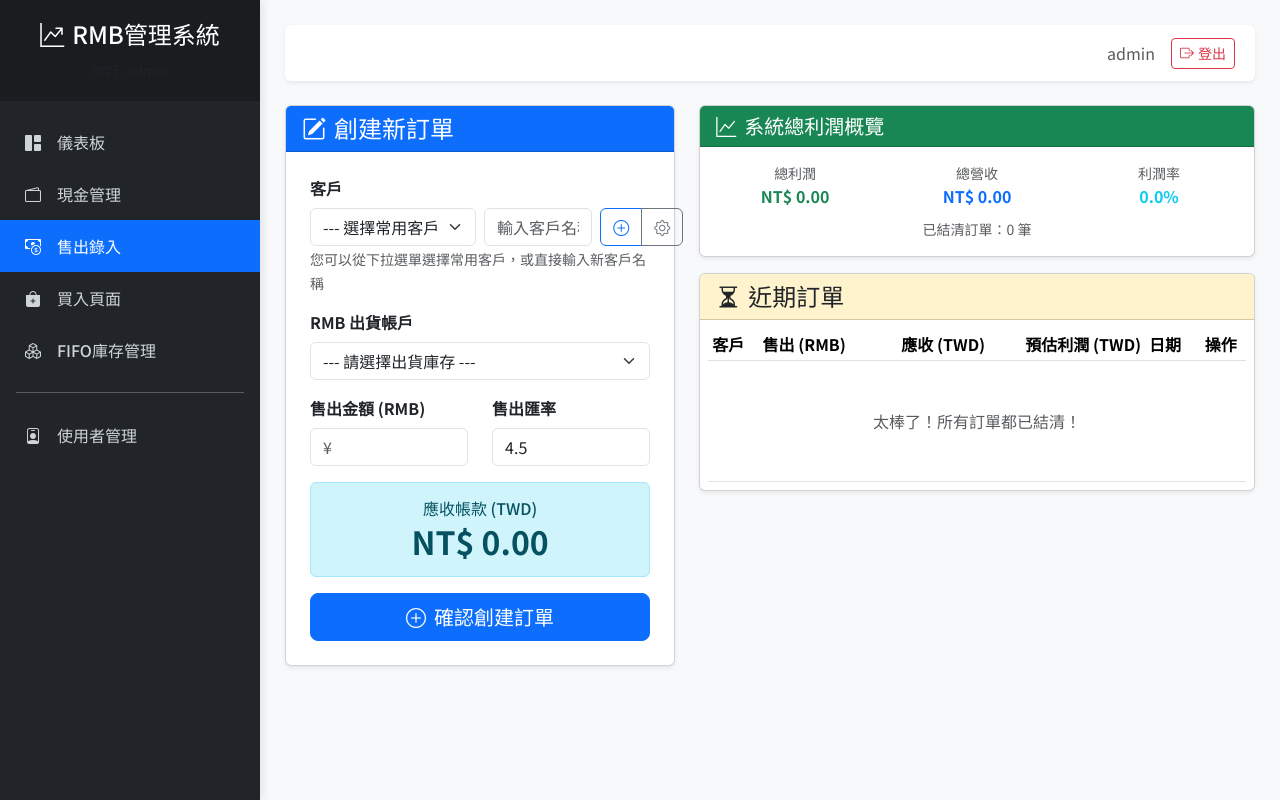
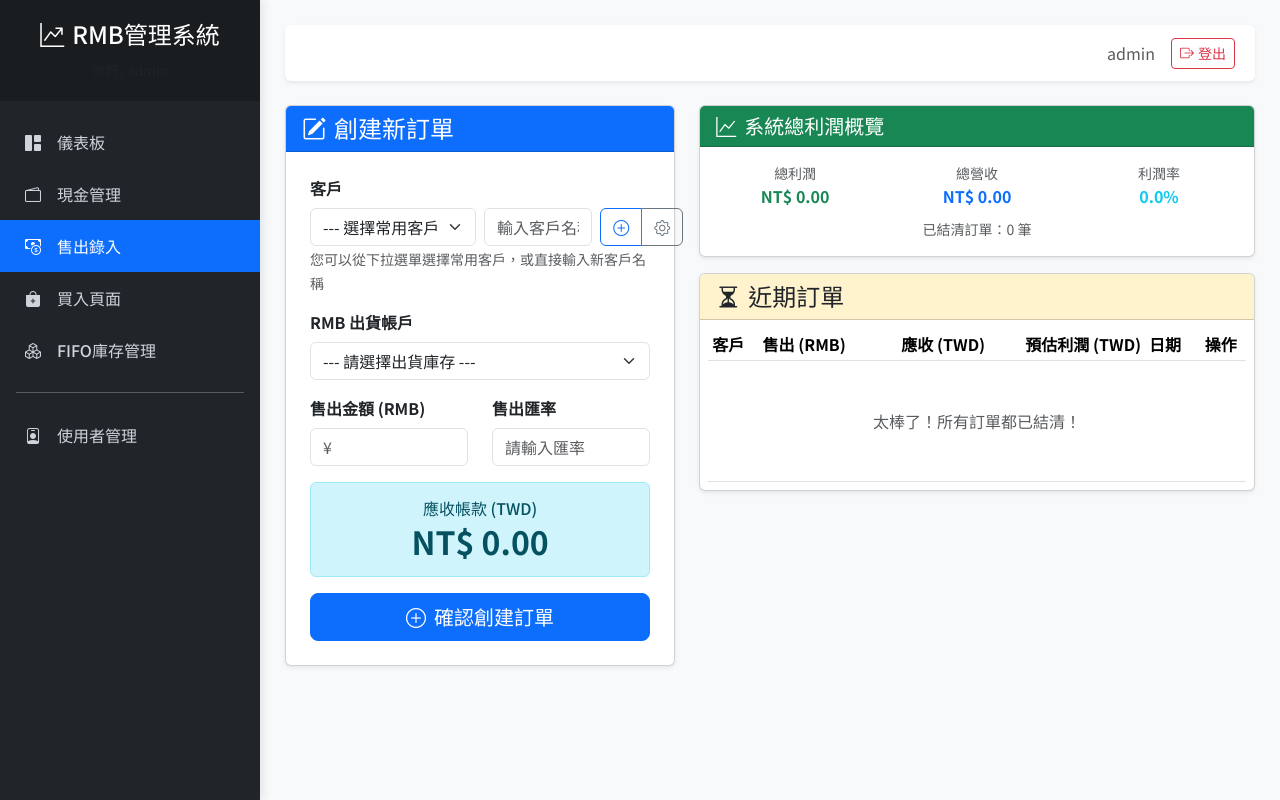
Before and after one commit to Hosugon123/RMB-SALES-SYSTEM, a Flask app: page /sales-entry in a window 1280 px wide. Run offline with Flask 3, Linux system fonts and the light colour scheme; a user stored in the database is signed in; data comes from the database, SQL or seed files in the repository; data that the repository does not hold is empty; some libraries are stand-ins or nearby versions.

Commit message:
fix: 移除售出頁面售出匯率的默認值4.5，改為空白輸入框

```diff
--- a/templates/sales_entry.html
+++ b/templates/sales_entry.html
@@ -65,7 +65,7 @@
                         </div>
                         <div class="col-md-6 mb-3">
                             <label for="exchange-rate" class="form-label fw-bold">售出匯率</label>
-                            <input type="number" id="exchange-rate" name="exchange_rate" class="form-control" step="0.0001" value="4.5" required>
+                            <input type="number" id="exchange-rate" name="exchange_rate" class="form-control" step="0.0001" placeholder="請輸入匯率" required>
                         </div>
                     </div>
 
@@ -624,7 +624,7 @@ document.addEventListener('DOMContentLoaded', function () {
         document.getElementById('customer-name-manual').value = '';
         document.getElementById('rmb-account-select').value = '';
         document.getElementById('rmb-amount').value = '';
-        document.getElementById('exchange-rate').value = '4.5'; // 恢復預設匯率
+        document.getElementById('exchange-rate').value = ''; // 清空匯率
 
         // 重置顯示
         document.getElementById('twd-receivable-display').textContent = 'NT$ 0.00';
```
